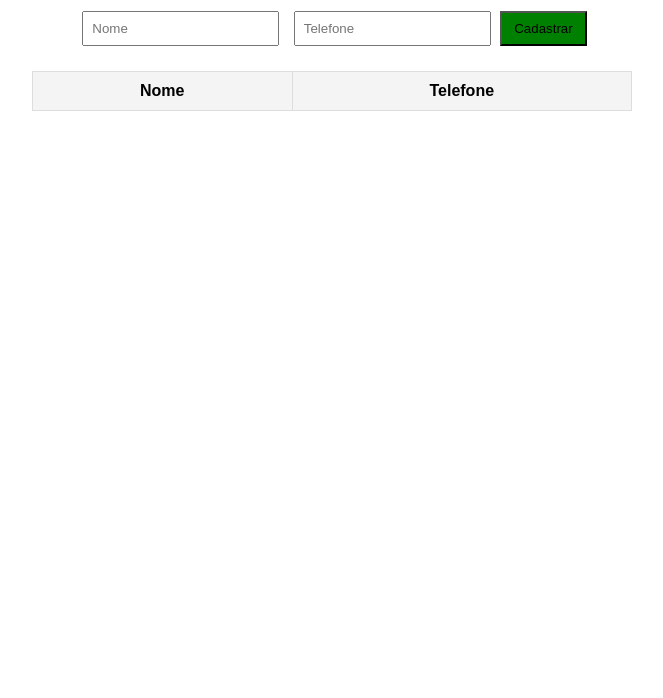
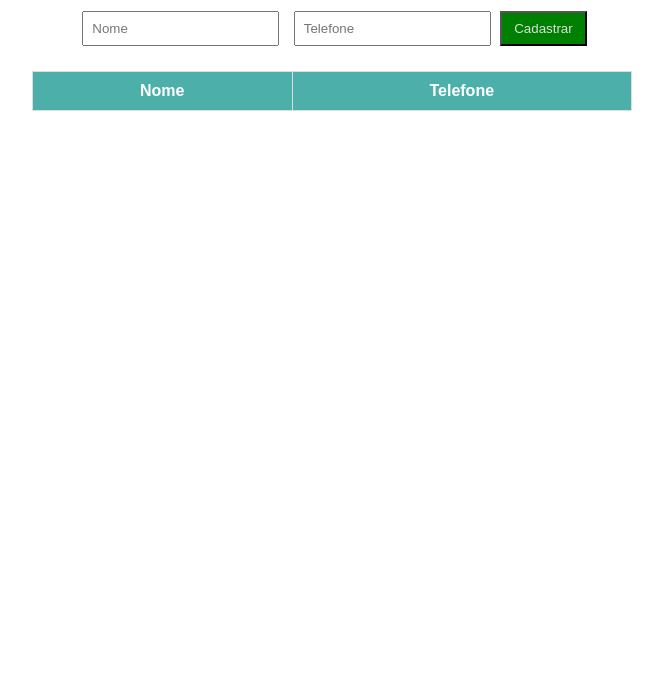
Before and after one commit to weslleycga/projeto_agenda_contatos, a plain HTML site: page index.html in a window 1280 px wide. Shown: the part 102-800 px from the top of the page, without its empty margins (308-971 px from the left). Drawn offline with Linux system fonts and the light colour scheme.

Commit message:
alterando cor texto button submit adicionando cor ao campo nome e telefone da tabela

```diff
--- a/main.css
+++ b/main.css
@@ -14,8 +14,11 @@ body {
     padding: 10px;
     }
     th {
-    background-color: #f4f4f4;
+    background-color: #4cafaa; /* Verde */
+    color: white; /* Cor do texto */
+    padding: 10px;
     }
+
     input {
     margin: 5px;
     padding: 8px;
@@ -24,4 +27,5 @@ body {
     padding: 8px 12px;
     cursor: pointer;
     background-color: green;
+    color: #ddd;
     }
```
